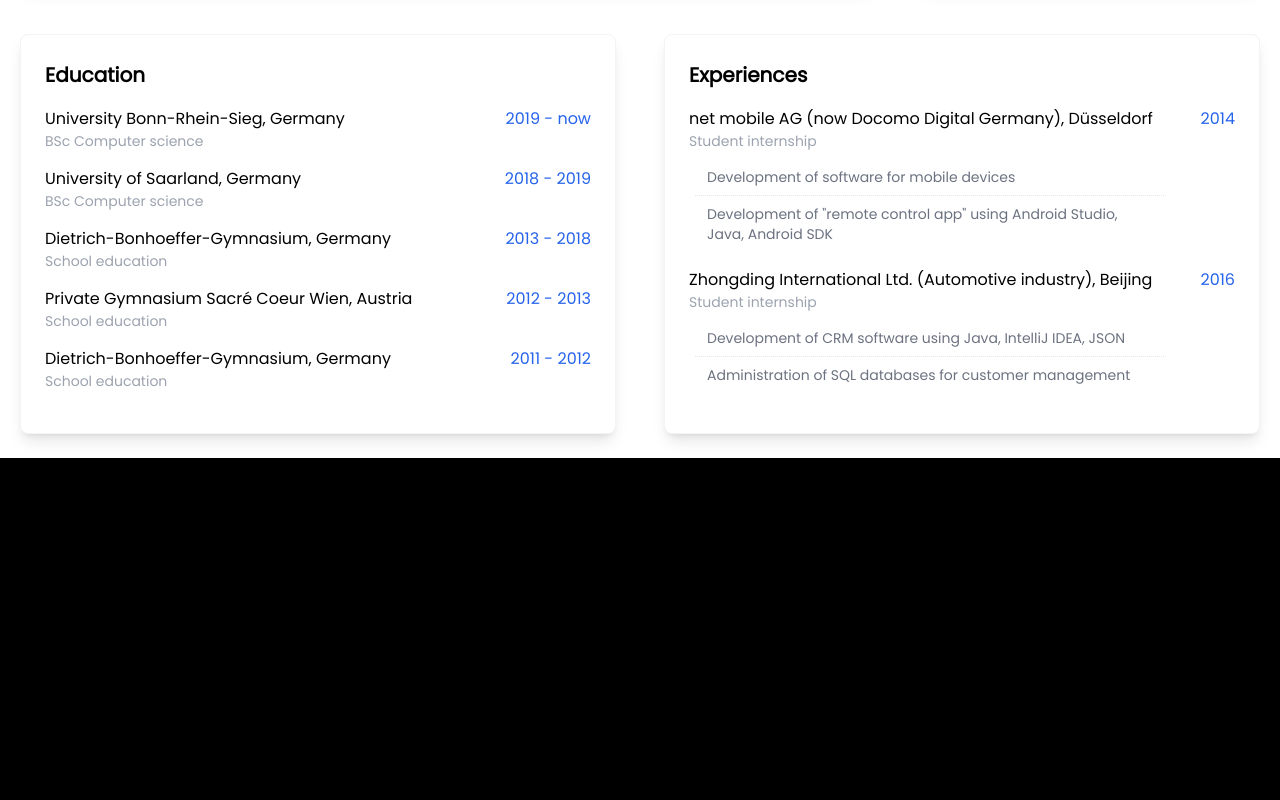
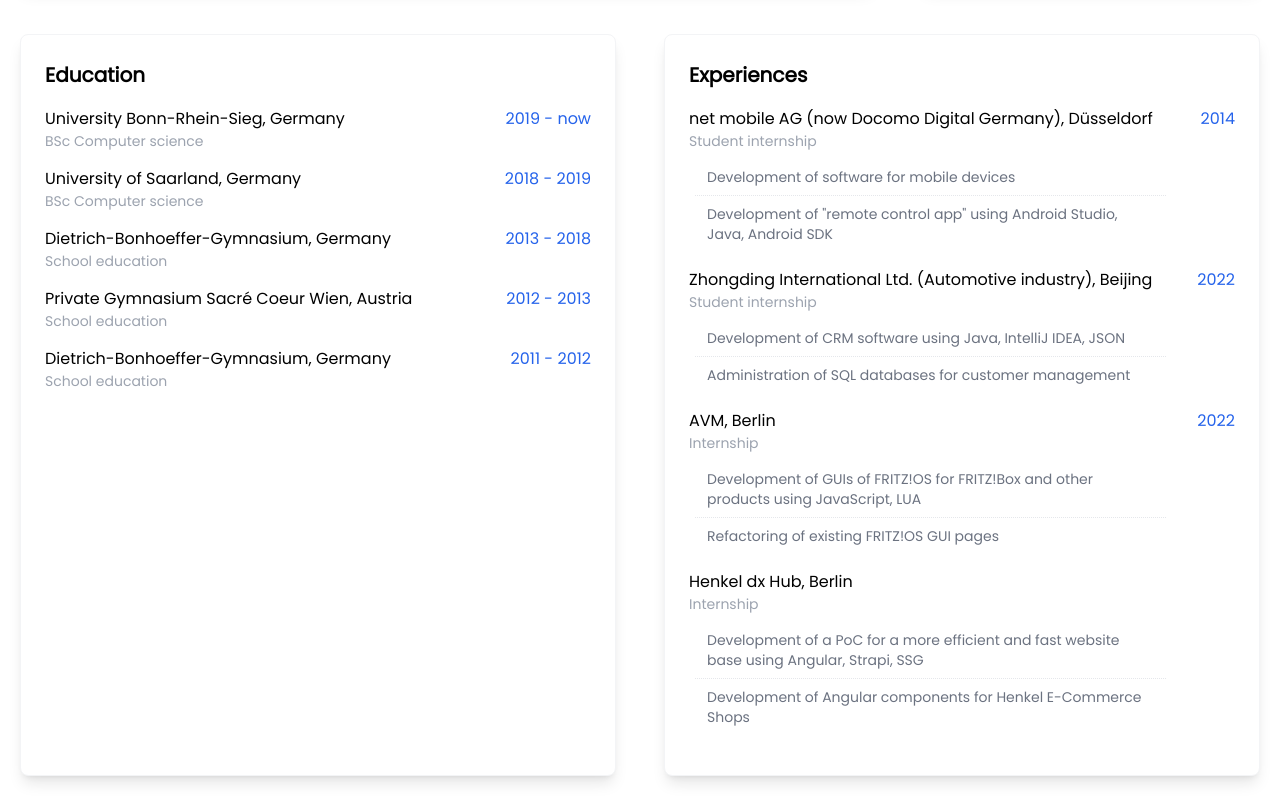
Before and after one commit to scriptless/scriptless-landing, a React (Create React App) app: page /#/ in a window 1280 px wide. Shown: the part 762-1562 px from the top of the page. Before the commit the page ends 1220 px from the top, so only its background shows below. Built offline with nearby package versions, Linux system fonts and the light colour scheme.

Commit message:
Update Home.js

```diff
--- a/src/pages/Home.js
+++ b/src/pages/Home.js
@@ -71,7 +71,32 @@ function Home() {
                         </li>
                     </ul>
                 </div>
-                <p className="text-right text-blue-600 dark:text-blue-400 font-light">2016</p>
+                <p className="text-right text-blue-600 dark:text-blue-400 font-light">2022</p>
+                <div className="col-span-7">
+                    <p className="dark:text-gray-200">AVM, Berlin</p>
+                    <p className="text-gray-400 text-sm">Internship</p>
+                    <ul role="list" class="pl-1.5 my-2 divide-y dark:divide-slate-700 divide-dotted">
+                        <li class="pl-3 pr-4 py-2 flex items-center justify-between text-sm">
+                            <p className="text-gray-500 dark:text-gray-300 text-sm">Development of GUIs of FRITZ!OS for FRITZ!Box and other products using JavaScript, LUA</p>
+                        </li>
+                        <li class="pl-3 pr-4 py-2 flex items-center justify-between text-sm">
+                            <p className="text-gray-500 dark:text-gray-300 text-sm">Refactoring of existing FRITZ!OS GUI pages</p>
+                        </li>
+                    </ul>
+                </div>
+                <p className="text-right text-blue-600 dark:text-blue-400 font-light">2022</p>
+                <div className="col-span-7">
+                    <p className="dark:text-gray-200">Henkel dx Hub, Berlin</p>
+                    <p className="text-gray-400 text-sm">Internship</p>
+                    <ul role="list" class="pl-1.5 my-2 divide-y dark:divide-slate-700 divide-dotted">
+                        <li class="pl-3 pr-4 py-2 flex items-center justify-between text-sm">
+                            <p className="text-gray-500 dark:text-gray-300 text-sm">Development of a PoC for a more efficient and fast website base using Angular, Strapi, SSG</p>
+                        </li>
+                        <li class="pl-3 pr-4 py-2 flex items-center justify-between text-sm">
+                            <p className="text-gray-500 dark:text-gray-300 text-sm">Development of Angular components for Henkel E-Commerce Shops</p>
+                        </li>
+                    </ul>
+                </div>
             </div>
         </Card>
     </div>
```
